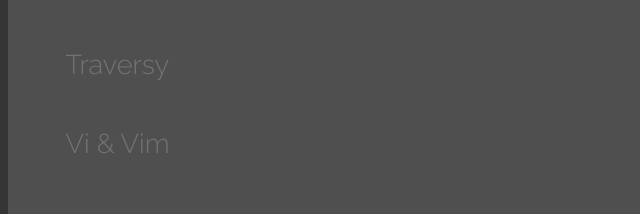
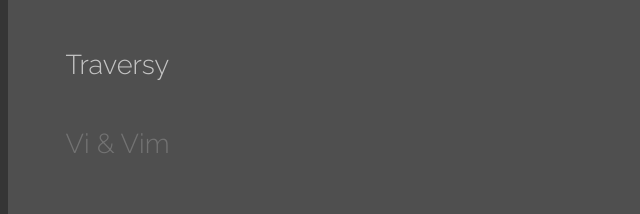
Before and after one commit to connoro7/codewithconnor, a website: page dist/traversy.html in a window 1280 px wide. Shown: the part 211-425 px from the top of the page, 0-640 px from the left. Drawn offline with Linux system fonts and the light colour scheme.

Commit message:
fixed sidebar navigation highlighting

```diff
--- a/dist/traversy.html
+++ b/dist/traversy.html
@@ -15,7 +15,7 @@
         <div class="logo">CodeWith<span>Connor</span></div>
         <nav>
             <a href="https://connoro7.github.io/codewithconnor/" class="nav-item">Home</a>
-            <a href="https://connoro7.github.io/codewithconnor/traversy" class="nav-item">Traversy</a>
+            <a href="https://connoro7.github.io/codewithconnor/traversy" class="nav-item active">Traversy</a>
             <a href="https://connoro7.github.io/codewithconnor/vim" class="nav-item">Vi & Vim</a>
         </nav>
     </div>
```
Also changed, not shown: dist/vim.html (+1 -1 lines).
